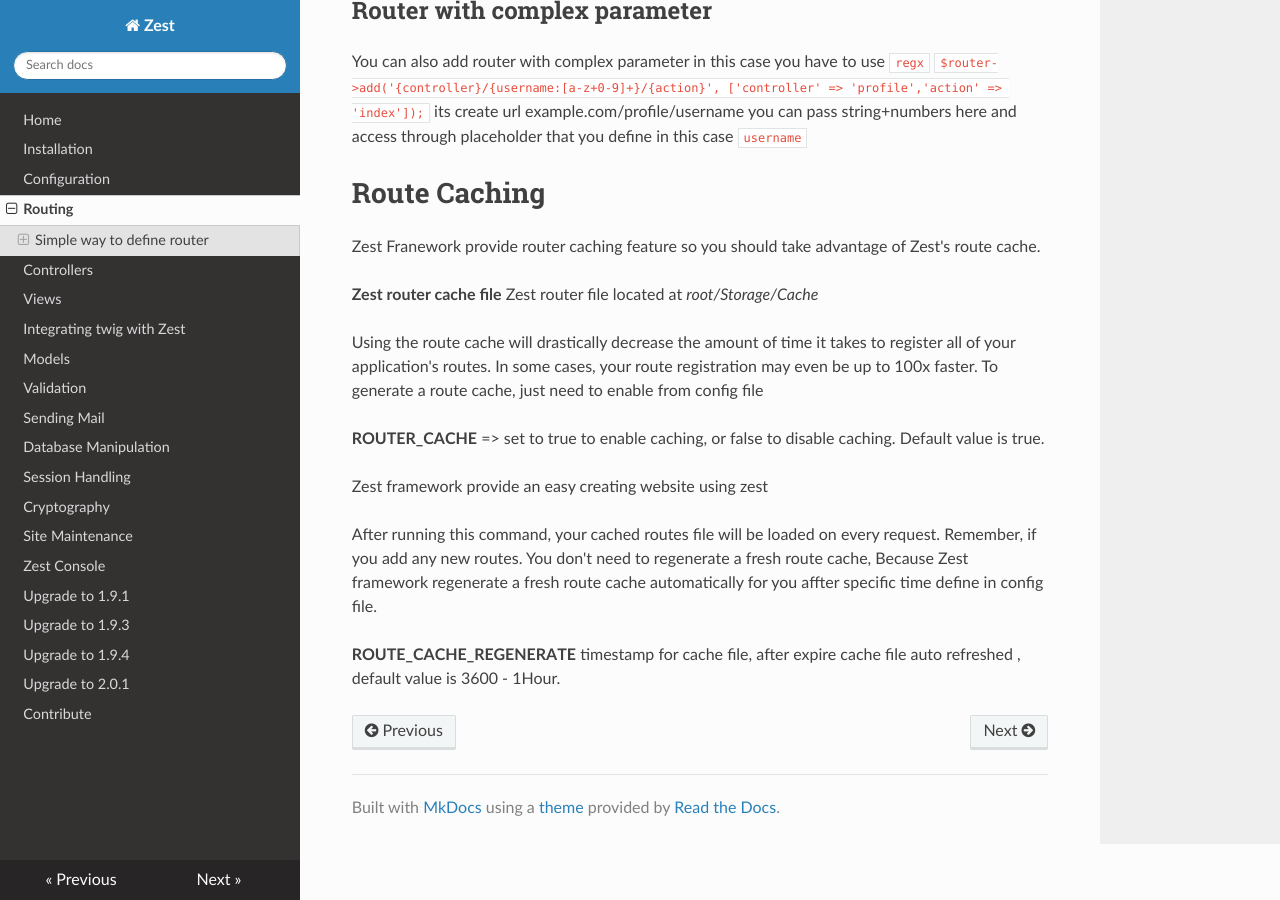
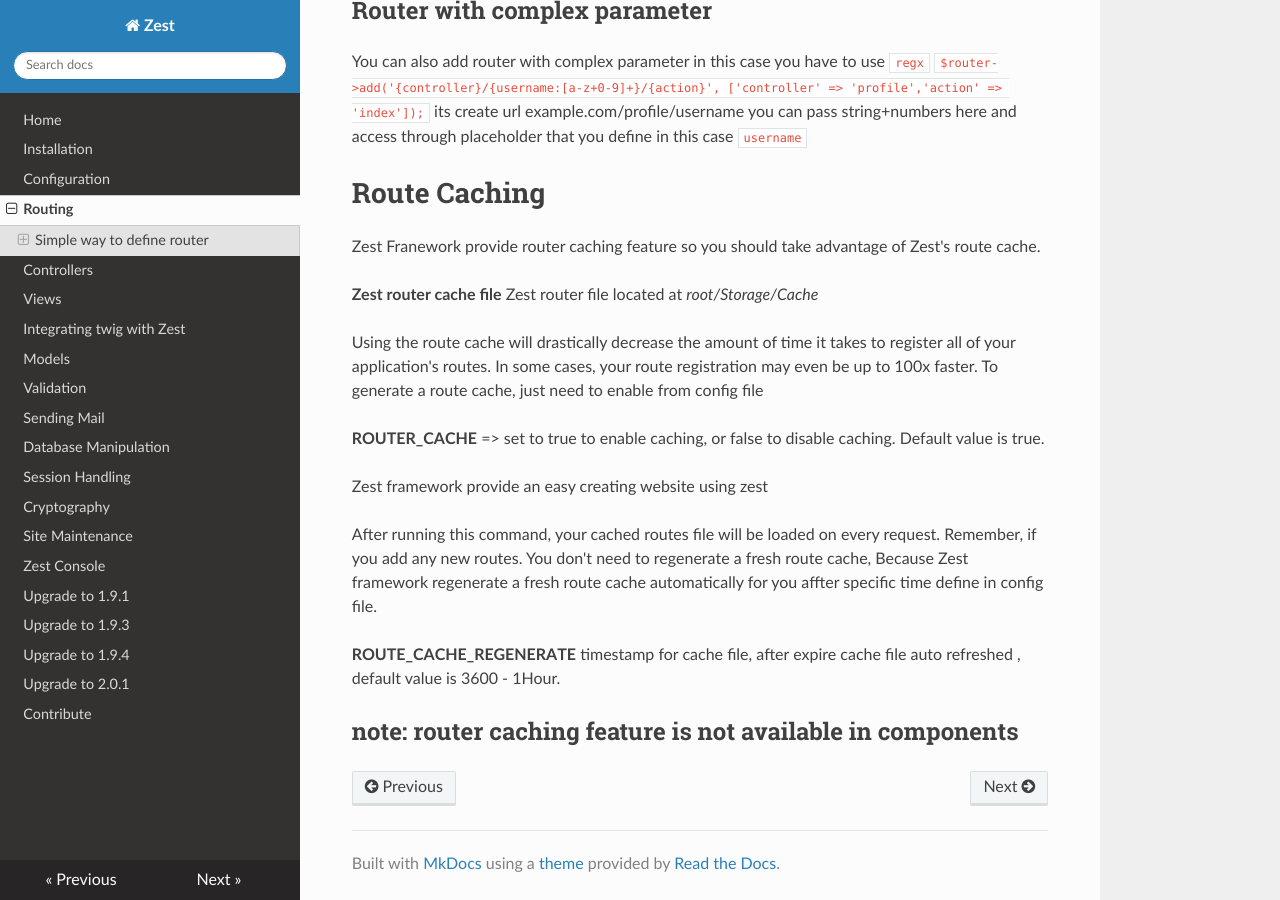
Before and after one commit to alphazframework/zest-docs-latest, an MkDocs documentation site: the page built from docs/routing.md, in a window 1280 px wide and 900 px high, scrolled down 854 px. Built offline with MkDocs 1.6.1, drawn with Linux system fonts in a browser that asks for light colours; nearby versions of some CDN libraries; old or Windows-style settings are respelled for this version of MkDocs.

Commit message:
Update routing.md

```diff
--- a/docs/routing.md
+++ b/docs/routing.md
@@ -38,3 +38,5 @@ Zest framework provide an easy creating website using zest
 After running this command, your cached routes file will be loaded on every request. Remember, if you add any new routes. You don't need to regenerate a fresh route cache, Because Zest framework regenerate a fresh route cache automatically for you affter specific time define in config file.
 
 **ROUTE_CACHE_REGENERATE** timestamp for cache file, after expire cache file auto refreshed , default value is 3600 - 1Hour.
+
+## note: router caching feature is not available in components
```
